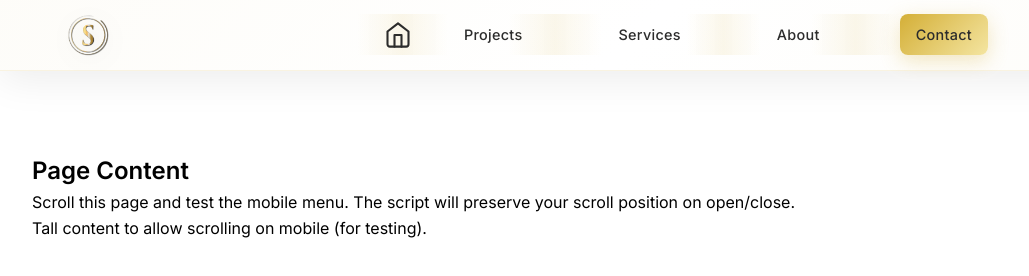
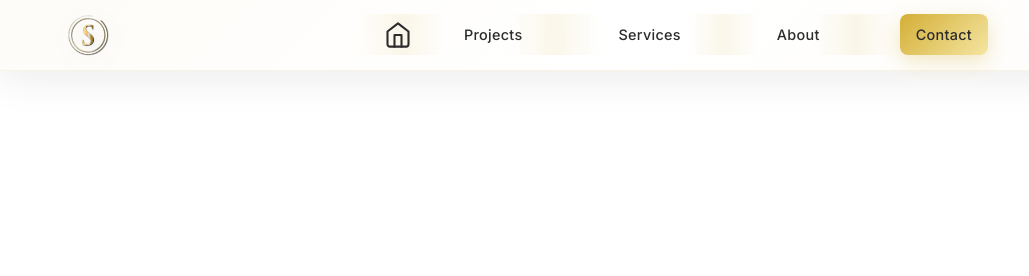
Before and after one commit to backup-alt/Silvar-Residences, a plain HTML site: page nav.html in a window 1280 px wide. Shown: the whole page, without its empty margins (0-1029 px from the left). Drawn offline with Linux system fonts and the light colour scheme.

Commit message:
Update nav.html

```diff
--- a/nav.html
+++ b/nav.html
@@ -76,15 +76,6 @@
             </div>
         </div>
     </nav>
-
-    <!-- Page content placeholder (keeps layout realistic for testing) -->
-    <main style="padding-top:120px;">
-        <section style="padding:2rem;">
-            <h1>Page Content</h1>
-            <p>Scroll this page and test the mobile menu. The script will preserve your scroll position on open/close.</p>
-            <p style="height:1200px;">Tall content to allow scrolling on mobile (for testing).</p>
-        </section>
-    </main>
 
     <!-- IMPROVED SCRIPT: accessibility, scroll lock (preserve), focus-trap, resize/orientation handling -->
     <script>
```
